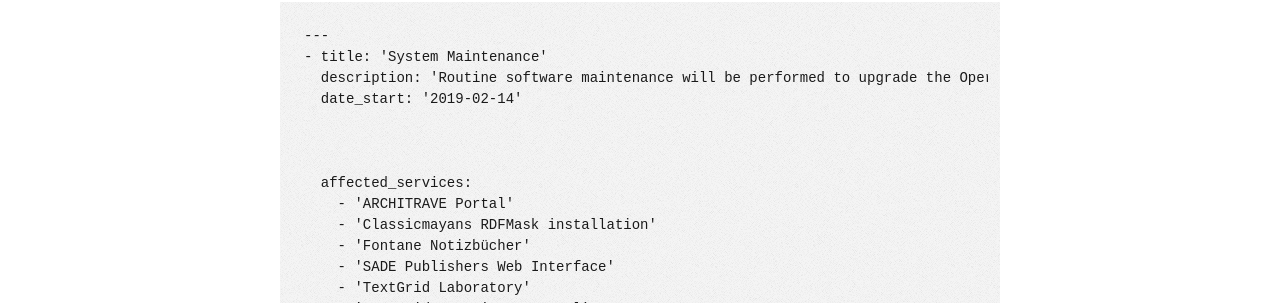
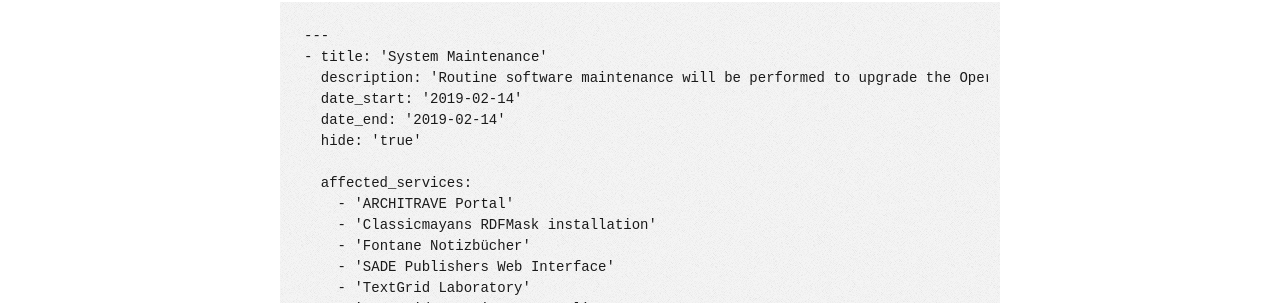
Before and after one commit to DARIAH-DE/status, a Jekyll site: the page built from currentdata.md, in a window 1280 px wide. Shown: the part 178-481 px from the top of the page. Built offline with Jekyll 4.4.1, drawn with Linux system fonts in a browser that asks for light colours; our own code applies the rules of GitHub Pages for plain Markdown files.

```diff
--- a/_data/outages.yaml
+++ b/_data/outages.yaml
@@ -1,7 +1,8 @@
 ---
 - title: 'System Maintenance'
   date_start: '2019-02-14'
-  date_end:
+  date_end: '2019-02-14'
+  hide: true
   description: 'Routine software maintenance will be performed to upgrade the Operating System of the TextGrid Repository server (textgridlab.org). This is expected to last from 15-19 CET.'
   affected:
     - '/servers/textgrid-esx2'
```
